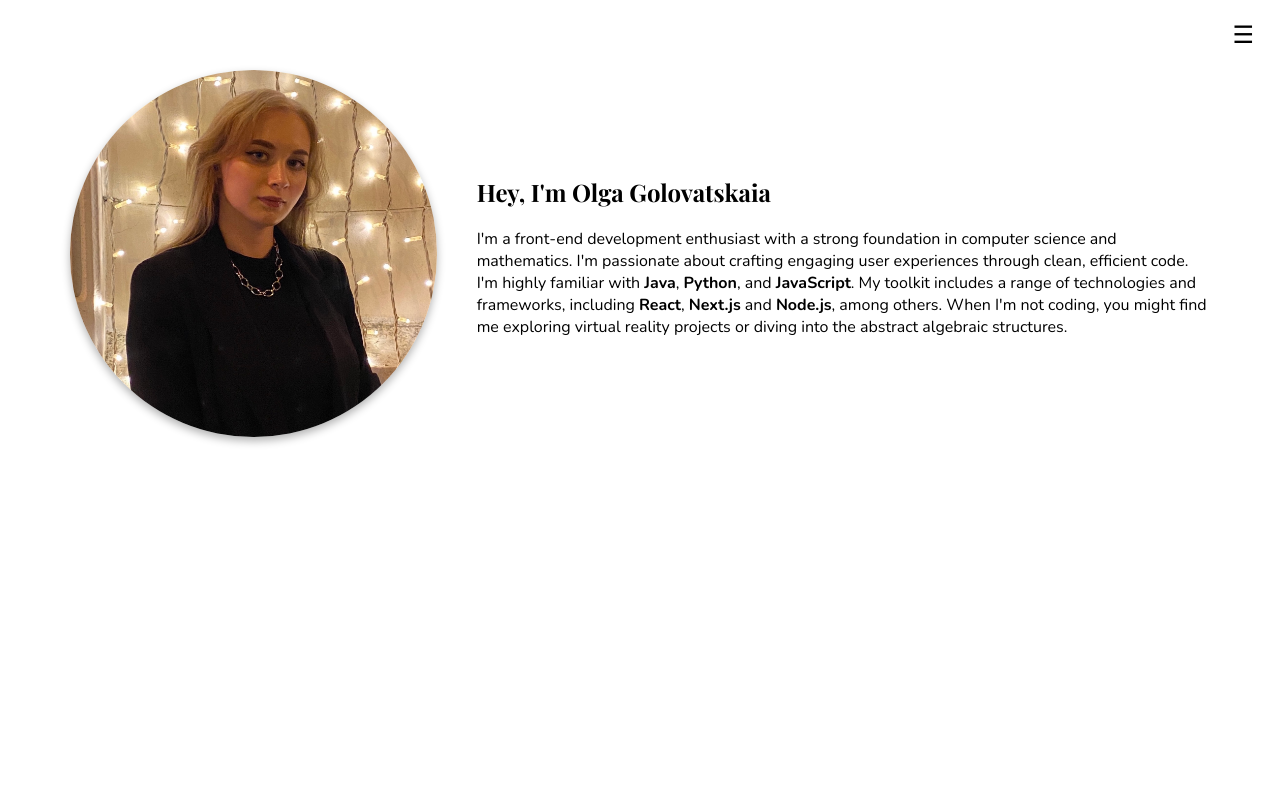
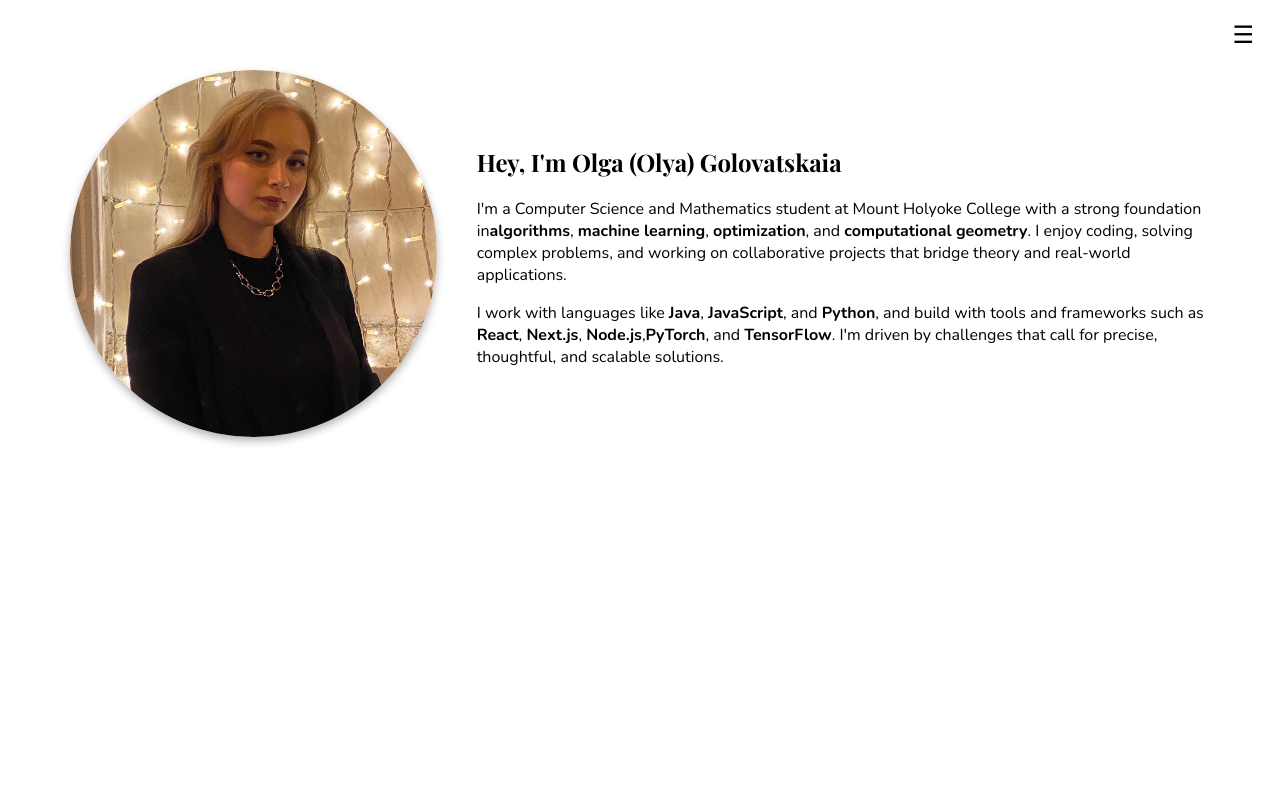
Before and after one commit to Olga-Gol/Portfolio, a React (Create React App) app: page / in a window 1280 px wide. Shown: the top 800 px of the page. Built offline with nearby package versions, Linux system fonts and the light colour scheme; a web font is replaced by a local one.

Commit message:
minor update

```diff
--- a/src/components/HomePage.js
+++ b/src/components/HomePage.js
@@ -7,14 +7,17 @@
         <img src="/profile-pic.jpg" alt="Profile" className="profile-picture"/>
       </div>
       <div className="introduction-section">
-        <h1>Hey, I'm <strong>Olga Golovatskaia</strong></h1>
-        <p>I'm a front-end development enthusiast with a strong foundation in computer science and mathematics. I'm
-            passionate about crafting engaging user experiences through clean, efficient code. I'm highly familiar
-            with <strong>Java</strong>, <strong>Python</strong>, and <strong>JavaScript</strong>. My toolkit includes
-            a range of technologies and frameworks, including <strong>React</strong>, <strong>Next.js</strong> and <strong>Node.js</strong>,
-            among others. When I'm not coding, you might find me exploring virtual reality projects or diving into the abstract algebraic structures.</p>
+      <h1>Hey, I'm <strong>Olga (Olya) Golovatskaia</strong></h1>
+      <p>I'm a Computer Science and Mathematics student at Mount Holyoke College with a strong foundation in
+        <strong>algorithms</strong>, <strong>machine learning</strong>, <strong>optimization</strong>, and <strong>computational geometry</strong>.
+        I enjoy coding, solving complex problems, and working on collaborative projects that bridge theory and real-world applications.
+      </p>
+      <p>I work with languages like <strong>Java</strong>, <strong>JavaScript</strong>, and <strong>Python</strong>, and
+        build with tools and frameworks such as <strong>React</strong>, <strong>Next.js</strong>, <strong>Node.js</strong>,
+        <strong>PyTorch</strong>, and <strong>TensorFlow</strong>.  I'm driven by challenges that call for precise, thoughtful, and scalable solutions.
+      </p>
       </div>
-    </div>
+      </div>
   );
 
 export default HomePage;
```
